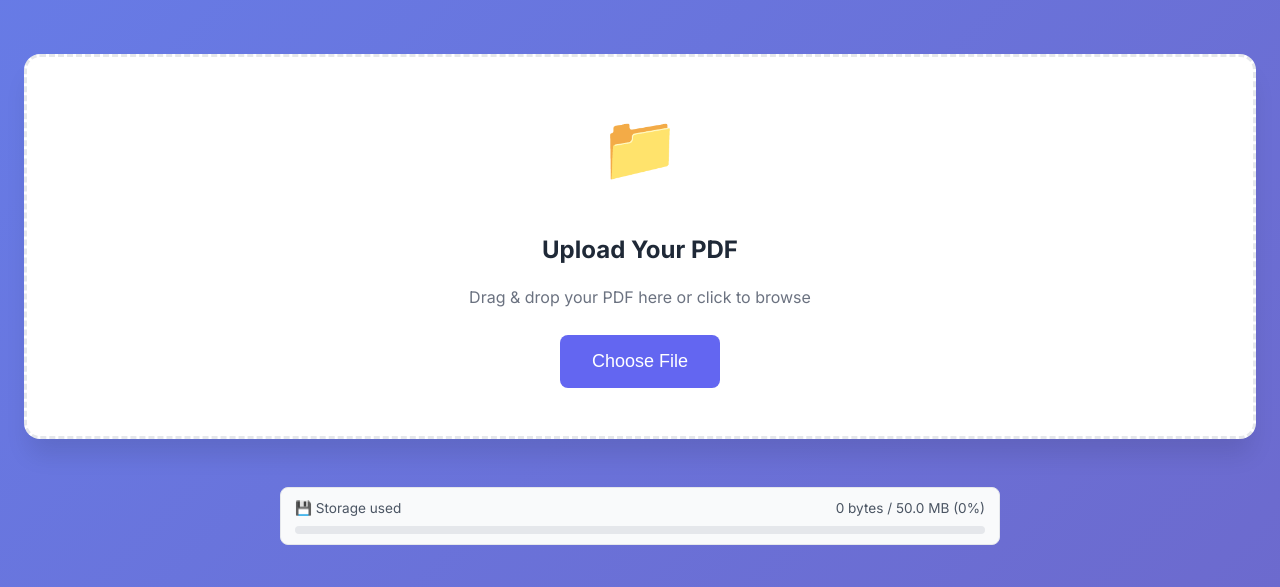
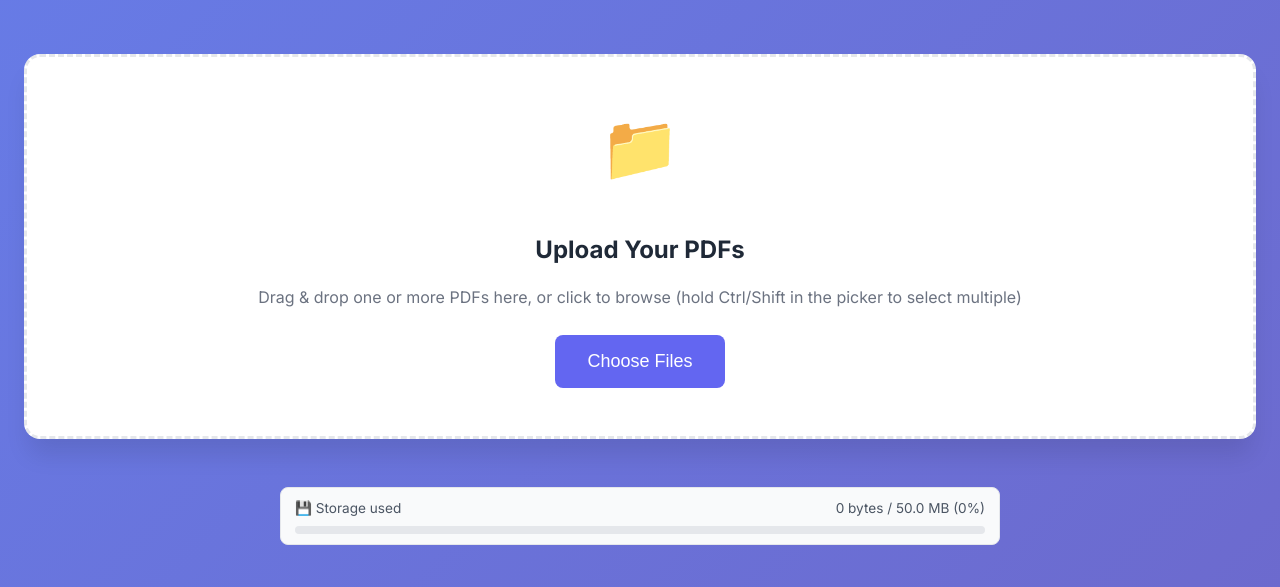
Before and after one commit to Alexandru2984/pdf_Editor_v2, a Django app: page / in a window 1280 px wide. Shown: the part 352-939 px from the top of the page. Run offline with Django 4.2, Linux system fonts and the light colour scheme; data that the repository does not hold is empty; parts of the project's set-up code (start-up, migrations or seed data) failed here and were passed over; some libraries are stand-ins or nearby versions.

Commit message:
fix multiple selected pdf s from UI

```diff
--- a/pdfeditor/templates/pdfeditor/dashboard.html
+++ b/pdfeditor/templates/pdfeditor/dashboard.html
@@ -12,13 +12,13 @@
 
     <div class="upload-zone" id="drop-zone">
         <div class="upload-icon">📁</div>
-        <h2>{% trans "Upload Your PDF" %}</h2>
-        <p>{% trans "Drag & drop your PDF here or click to browse" %}</p>
+        <h2>{% trans "Upload Your PDFs" %}</h2>
+        <p>{% trans "Drag & drop one or more PDFs here, or click to browse (hold Ctrl/Shift in the picker to select multiple)" %}</p>
         <form method="post" action="{% url 'upload' %}" enctype="multipart/form-data" id="upload-form">
             {% csrf_token %}
-            <input type="file" name="pdf_file" id="file-input" accept=".pdf" multiple style="display: none;">
+            <input type="file" name="pdf_file" id="file-input" accept=".pdf,application/pdf" multiple style="display: none;">
             <button type="button" class="btn btn-primary btn-large" onclick="document.getElementById('file-input').click()">
-                {% trans "Choose File" %}
+                {% trans "Choose Files" %}
             </button>
         </form>
     </div>
```
